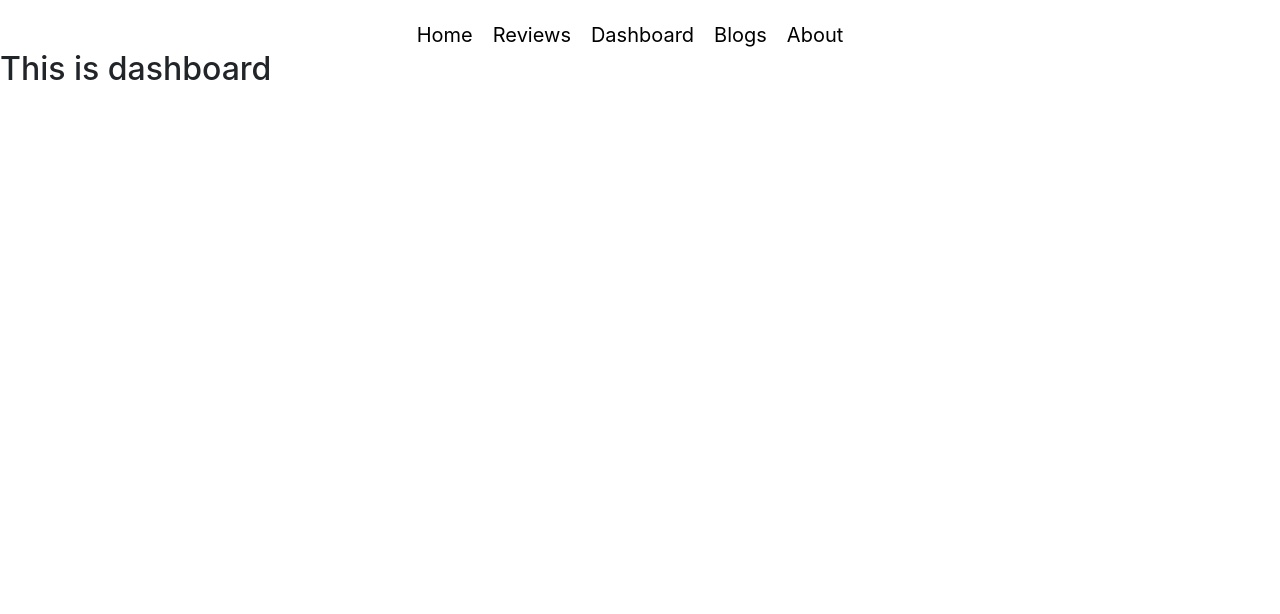
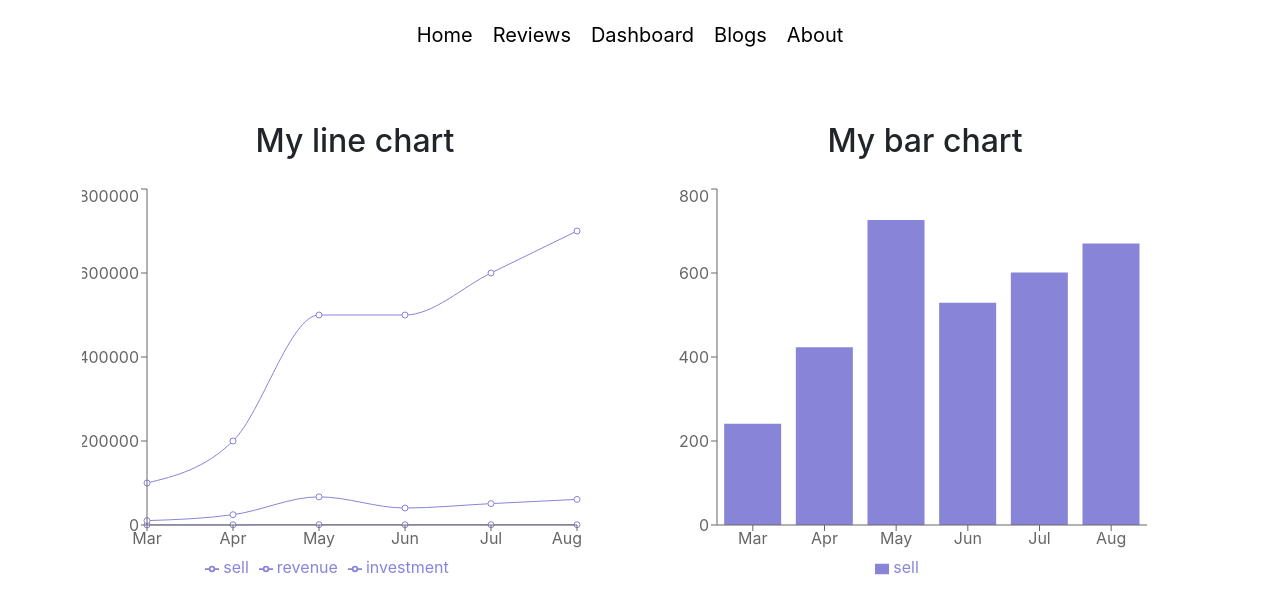
Before and after one commit to alanas59/my-online-shop, a React (Create React App) app: page /dashboard in a window 1280 px wide. Shown: the top 614 px of the page. Built offline with nearby package versions, Linux system fonts and the light colour scheme.

Commit message:
2 chart included in dashboard

```diff
--- a/package.json
+++ b/package.json
@@ -14,6 +14,7 @@
     "react-dom": "^18.0.0",
     "react-router-dom": "^6.3.0",
     "react-scripts": "5.0.0",
+    "recharts": "^2.1.9",
     "web-vitals": "^2.1.4"
   },
   "scripts": {
--- /dev/null
+++ b/public/chartData.json
@@ -0,0 +1,38 @@
+[
+    {
+        "month": "Mar",
+        "investment": 100000,
+        "sell": 241,
+        "revenue": 10401
+    },
+    {
+        "month": "Apr",
+        "investment": 200000,
+        "sell": 423,
+        "revenue": 24500
+    },
+    {
+        "month": "May",
+        "investment": 500000,
+        "sell": 726,
+        "revenue": 67010
+    },
+    {
+        "month": "Jun",
+        "investment": 500000,
+        "sell": 529,
+        "revenue": 40405
+    },
+    {
+        "month": "Jul",
+        "investment": 600000,
+        "sell": 601,
+        "revenue": 50900
+    },
+    {
+        "month": "Aug",
+        "investment": 700000,
+        "sell": 670,
+        "revenue": 61000
+    }
+]
--- a/src/components/About/About.js
+++ b/src/components/About/About.js
@@ -4,7 +4,7 @@ import './About.css';
 const About = () => {
     return (
         <div>
-           <h1>This is about page</h1>
+           <h1 className='text-center mt-5'>This is about page</h1>
         </div>
     );
 };
--- a/src/components/Dashboard/Dashboard.js
+++ b/src/components/Dashboard/Dashboard.js
@@ -1,11 +1,22 @@
-import React from 'react';
-import './Dashboard.css'
+import React from "react";
+import MyBarChart from "../MyBarChart/MyBarChart";
+import MyLineChart from "../MyLineChart/MyLineChart";
+import "./Dashboard.css";
 const Dashboard = () => {
-    return (
-        <div>
-           <h2>This is dashboard</h2>
+  return (
+    <div className="container mt-5">
+      <div className="row">
+        <div className="col-lg-6">
+           <h2 className="my-4 text-center">My line chart</h2>
+           <MyLineChart></MyLineChart>
         </div>
-    );
+        <div className="col-lg-6">
+           <h2 className="my-4 text-center">My bar chart</h2>
+           <MyBarChart></MyBarChart>
+        </div>
+      </div>
+    </div>
+  );
 };
 
 export default Dashboard;
--- /dev/null
+++ b/src/components/MyBarChart/MyBarChart.js
@@ -0,0 +1,20 @@
+import React from 'react';
+import { Bar, BarChart, Legend, Tooltip, XAxis, YAxis } from 'recharts';
+import useChart from '../../hooks/useChart';
+
+const MyBarChart = () => {
+    const [chart,setChart] = useChart();
+    return (
+        <div>
+            <BarChart width={500} height={400} data={chart}>
+               <Bar dataKey="sell" fill="#8884d8" />
+               <Tooltip></Tooltip>
+               <Legend></Legend>
+               <XAxis dataKey="month" />
+               <YAxis></YAxis>
+            </BarChart>
+        </div>
+    );
+};
+
+export default MyBarChart;
--- /dev/null
+++ b/src/components/MyLineChart/MyLineChart.js
@@ -0,0 +1,22 @@
+import React from "react";
+import { Legend, Line, LineChart, Tooltip, XAxis, YAxis } from "recharts";
+import useChart from "../../hooks/useChart";
+
+const MyLineChart = () => {
+  const [chart, setChart] = useChart();
+  return (
+    <div>
+      <LineChart width={500} height={400} data={chart}>
+        <Line type="monotone" dataKey="sell" stroke="#8884d8" />
+        <Line type="monotone" dataKey="revenue" stroke="#8884d8" />
+        <Line type="monotone" dataKey="investment" stroke="#8884dd" />
+        <Tooltip />
+        <Legend />
+        <XAxis dataKey="month" />
+        <YAxis></YAxis>
+      </LineChart>
+    </div>
+  );
+};
+
+export default MyLineChart;
--- /dev/null
+++ b/src/hooks/useChart.js
@@ -0,0 +1,15 @@
+import { useEffect, useState } from "react";
+
+const useChart = () =>{
+
+    const [chart,setChart] = useState([]);
+    useEffect(()=>{
+        fetch('chartData.json')
+        .then(res => res.json())
+        .then(data => setChart(data))
+    },[]);
+
+    return [chart,setChart];
+}
+
+export default useChart;
```
Also changed, not shown: 2 other files (tests, documents, lock files or other folders).
